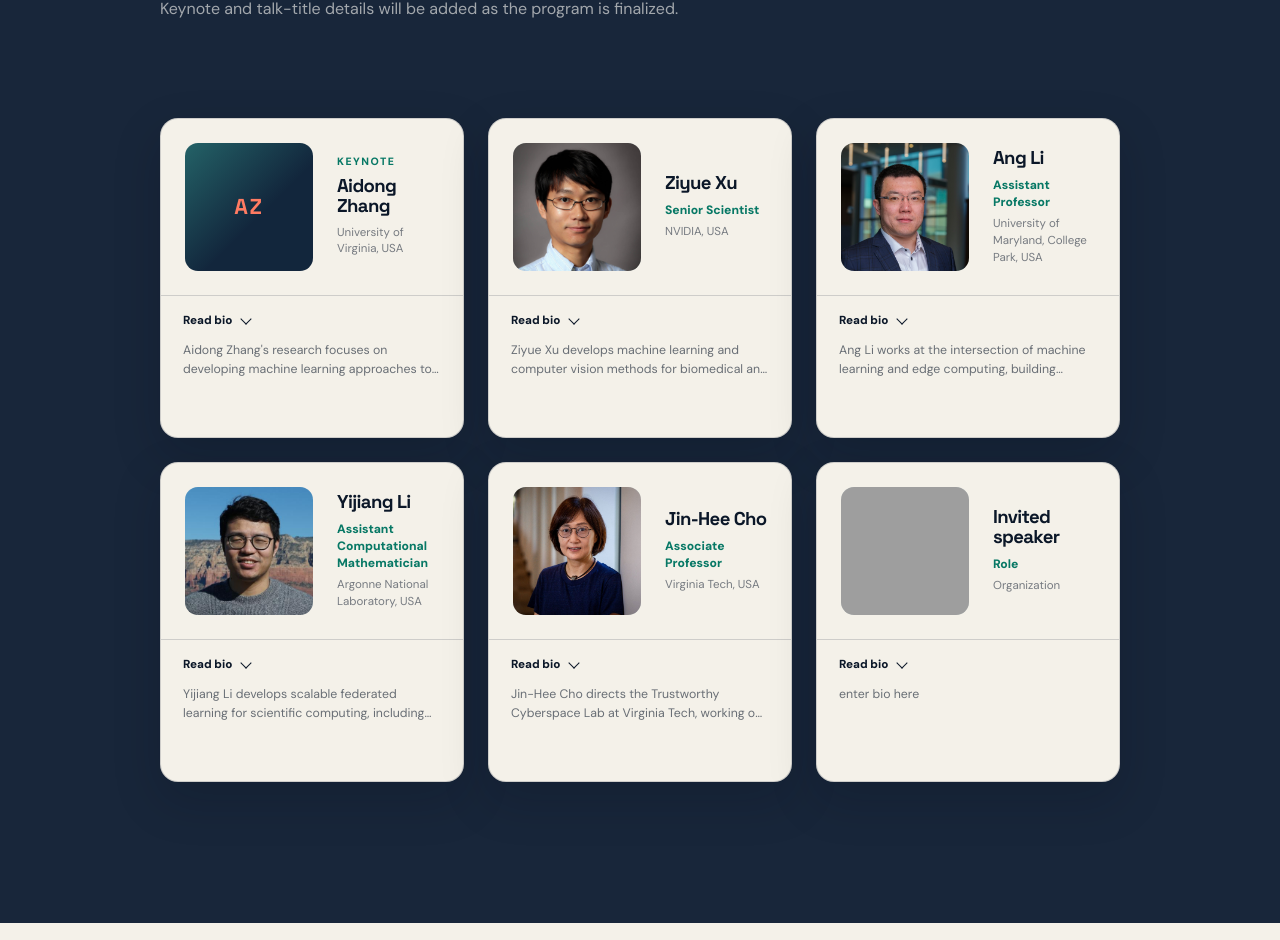
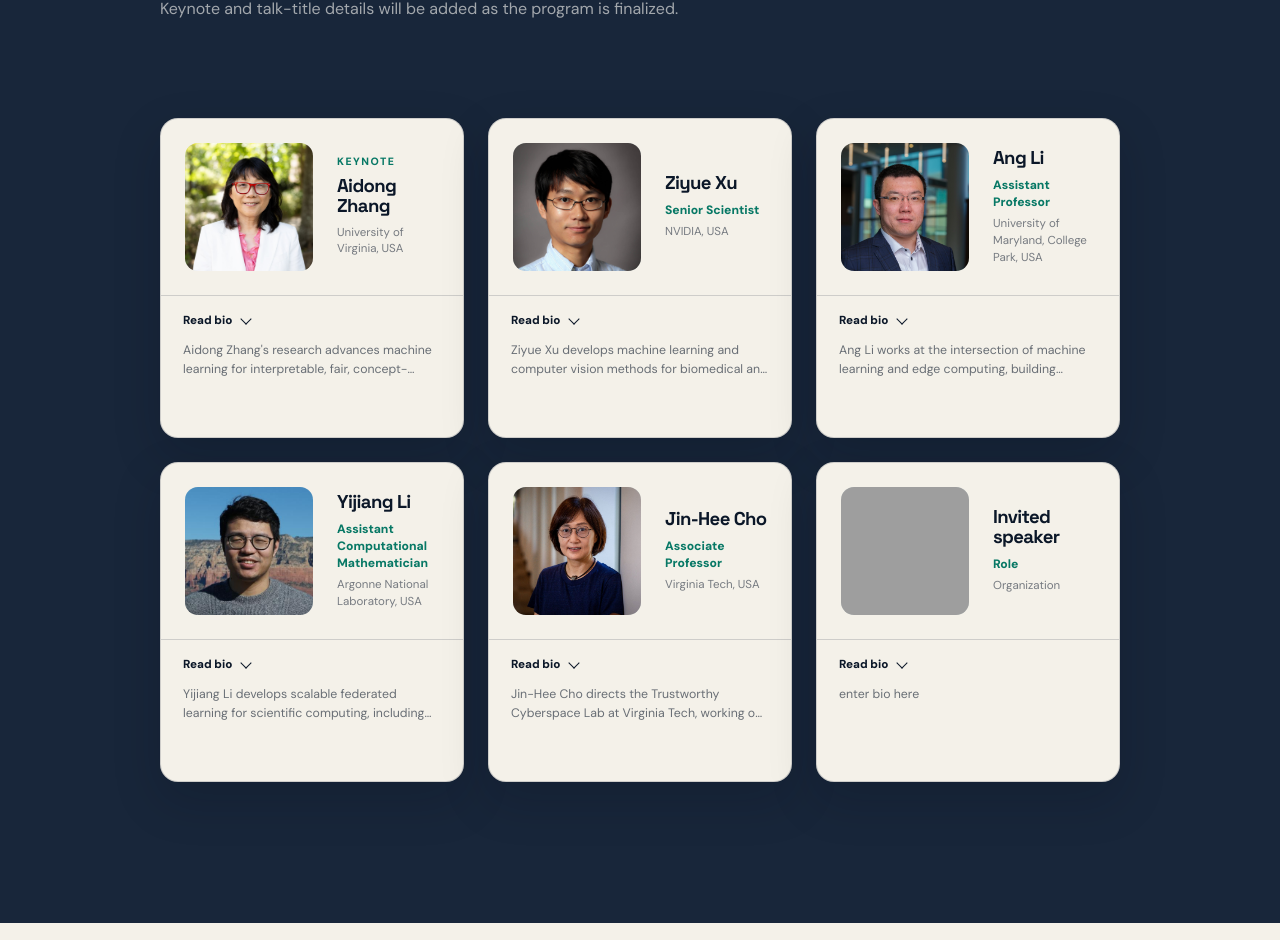
Before and after one commit to hpcFL/Cluster26, a Next.js app: page / in a window 1280 px wide. Shown: the part 4531-5471 px from the top of the page. Built offline with nearby package versions, Linux system fonts and the light colour scheme; no server answers; grey boxes are pictures that could not be loaded.

Commit message:
updated info

```diff
--- a/app/page.tsx
+++ b/app/page.tsx
@@ -123,7 +123,7 @@ const keynoteSpeaker = {
   name: "Aidong Zhang",
   initials: "AZ",
   organization: "University of Virginia, USA",
-  bio: "Aidong Zhang's research focuses on developing machine learning approaches to interpretable and fair learning, concept-based learning, federated learning, generative AI and medical applications, such as diagnosis and monitoring of Alzheimer's Disease (AD) and AD-related dementias (ADRD). In particular, she works on AI for Sciences on large language models for hypothesis generations for scientific discovery. Dr. Zhang is Thomas M. Linville Professor of Computer Science, with a joint appointment in the Department of Biomedical Engineering and School of Data Science at University of Virginia. Her research interests focus on machine learning, AI for sciences, bioinformatics and health informatics.",
+  bio: "Aidong Zhang's research advances machine learning for interpretable, fair, concept-based, and federated learning, plus generative AI, with medical applications in Alzheimer's Disease and ADRD diagnosis and monitoring. She also applies large language models to generate scientific hypotheses.",
   profile: "https://www.cs.virginia.edu/~az9eg/website/home.html",
   photo: publicAsset("/speakers/aidong-zhang.jpg"),
 };
@@ -553,13 +553,15 @@ export default function Home() {
           <div className="speaker-grid">
             <article className="speaker-card speaker-card-keynote speaker-card-invited">
               <div className="speaker-identity">
-                <div
-                  className="speaker-photo speaker-photo-placeholder portrait-keynote"
-                  role="img"
-                  aria-label="Portrait placeholder for the keynote speaker"
-                >
-                  <span>{keynoteSpeaker.initials}</span>
-                </div>
+                <Image
+                  className="speaker-photo"
+                  src={keynoteSpeaker.photo}
+                  alt={`Portrait of ${keynoteSpeaker.name}`}
+                  width={168}
+                  height={168}
+                  loading="lazy"
+                  unoptimized
+                />
                 <div>
                   <p className="speaker-category">Keynote</p>
                   <h3>{keynoteSpeaker.name}</h3>
```
Also changed, not shown: 1 other file (tests, documents, lock files or other folders).
